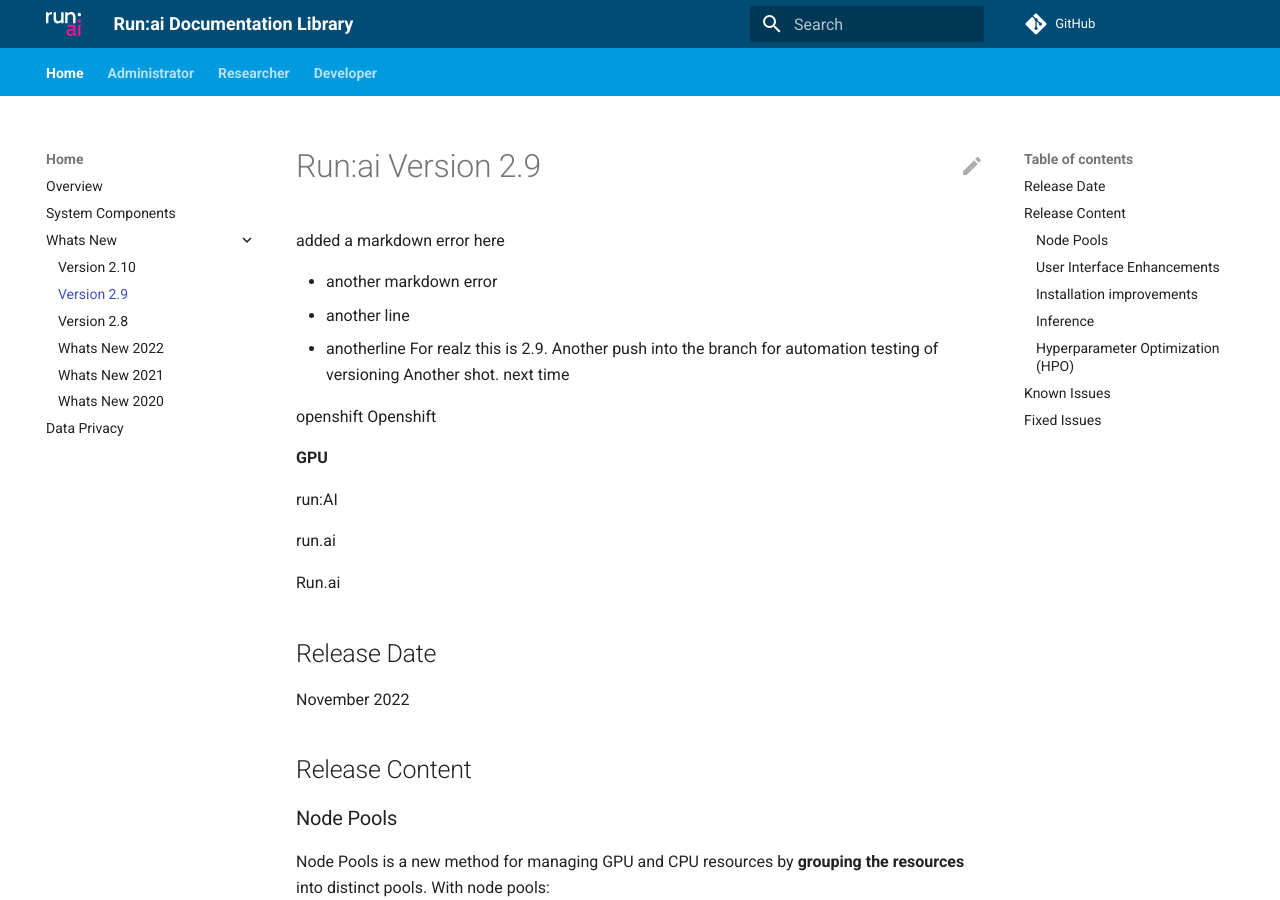
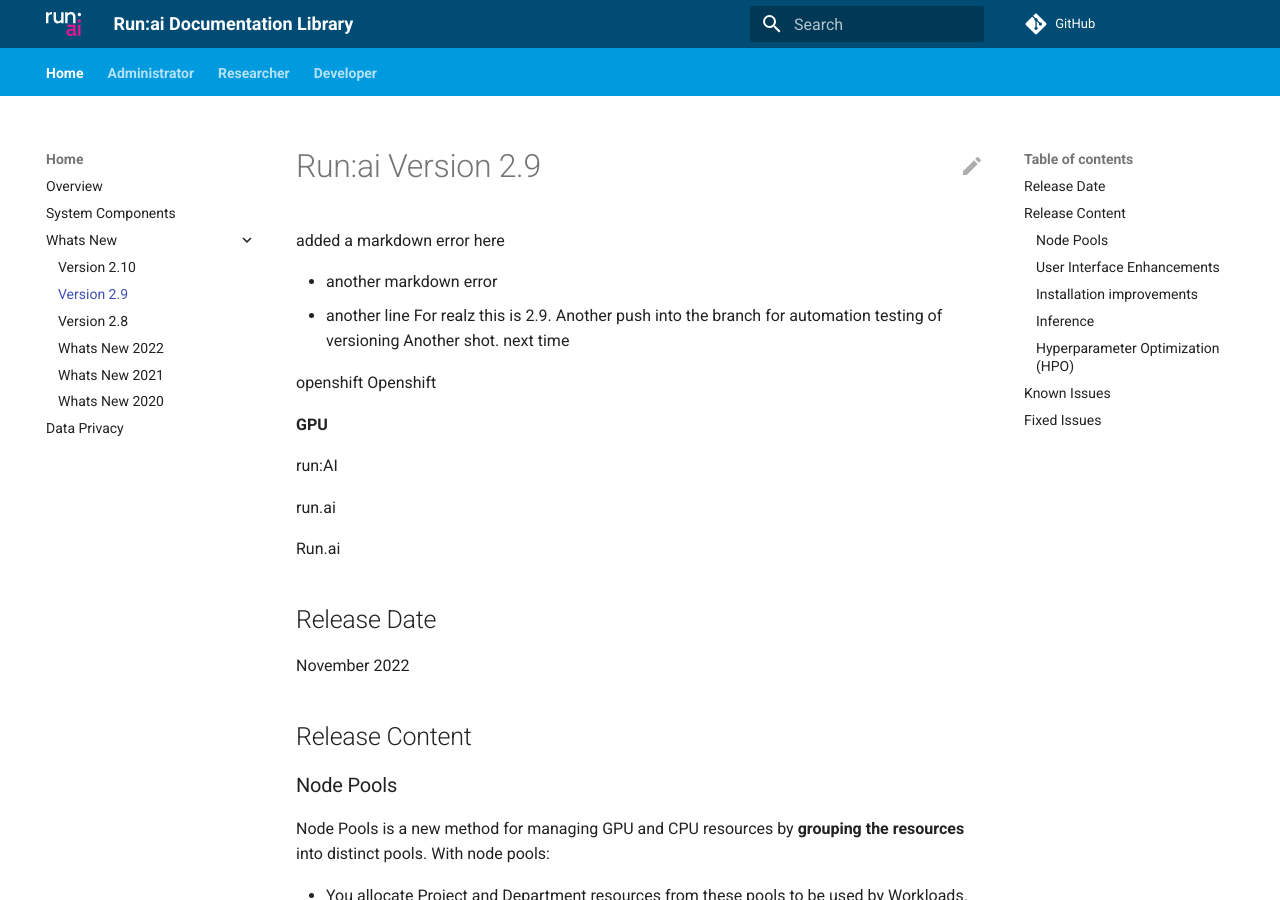
Before and after one commit to jasonnovichRunAI/gh-pages-test, an MkDocs documentation site: the page built from docs/home/whats-new-2-9.md, in a window 1280 px wide and 900 px high. Built offline with MkDocs 1.6.1 and Material for MkDocs 9.7.7, drawn with Linux system fonts in a browser that asks for light colours; comment, search, counter and statistics services are not loaded; the version menu is left out.

Commit message:
fixed maybe?

```diff
--- a/docs/home/whats-new-2-9.md
+++ b/docs/home/whats-new-2-9.md
@@ -4,7 +4,6 @@
 
 *    another markdown error
 *    another line
-*    anotherline
 For realz this is 2.9.
 Another push into the branch for automation testing of versioning
 Another shot. next time
```
Also changed, not shown: 1 other file.
